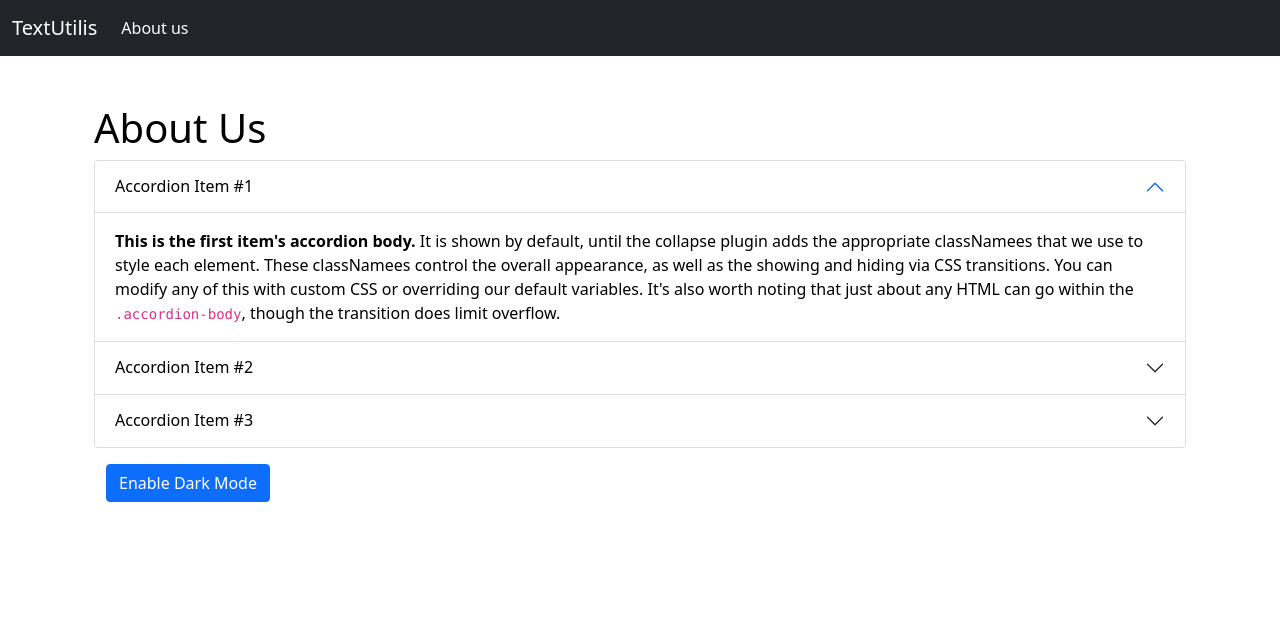
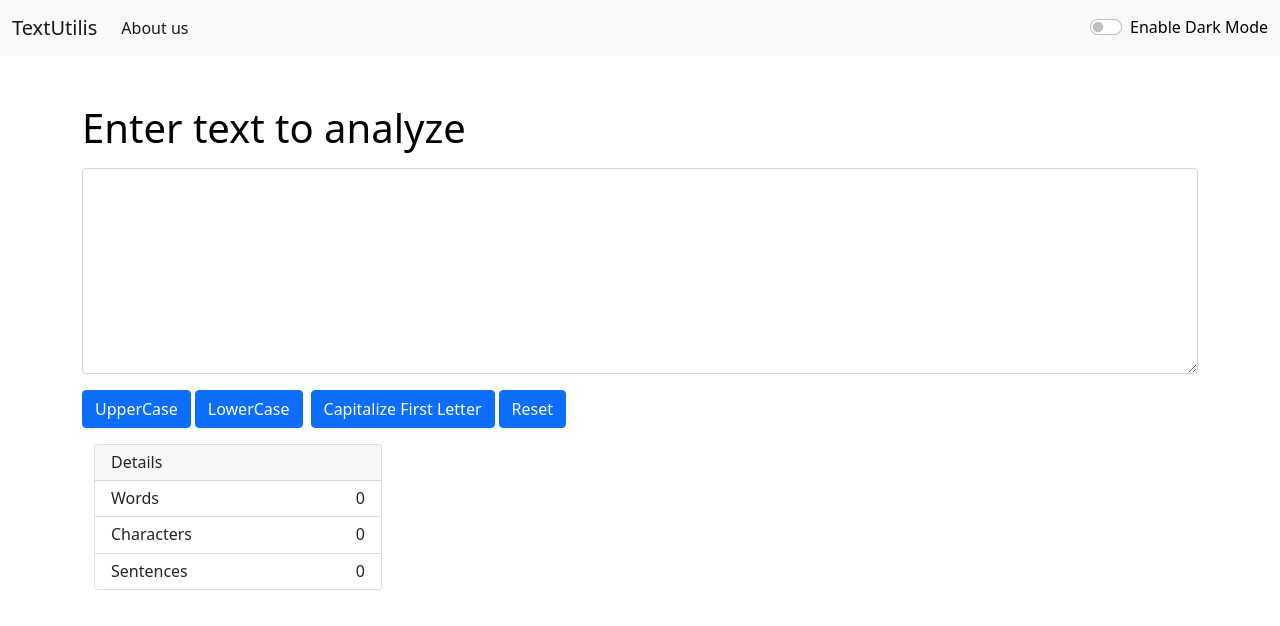
Before and after one commit to waleed677/TextUtilis-React-App, a React (Create React App) app: page / in a window 1280 px wide. Shown: the top 626 px of the page. Built offline with nearby package versions, Linux system fonts and the light colour scheme.

Commit message:
improve the text utilis

```diff
--- a/src/App.js
+++ b/src/App.js
@@ -3,14 +3,47 @@ import "./App.css";
 import Navbar from "./components/Navbar";
 import TextForm from "./components/TextForm";
 import About from "./components/About";
+import React, { useState } from "react";
+import Alert from "./components/Alert";
 
 function App() {
+  const [mode, setMode] = useState("light");
+  const [alert, setAlert] = useState(null);
+
+  const showAlert = (message, type) => {
+    setAlert({
+      message: message,
+      type: type,
+    });
+
+    setTimeout(() => {
+      setAlert(null);
+    }, 1500);
+  };
+
+  const toggleModeSet = () => {
+    if (mode === "light") {
+      setMode("dark");
+      document.body.style.backgroundColor = "#000";
+      showAlert("Dark mode enabled", "success");
+    } else {
+      setMode("light");
+      document.body.style.backgroundColor = "#fff";
+      showAlert("Light mode enabled", "success");
+    }
+  };
   return (
     <>
-      <Navbar title="TextUtilis" aboutText="About us" />
+      <Navbar
+        title="TextUtilis"
+        aboutText="About us"
+        mode={mode}
+        toggleMode={toggleModeSet}
+      />
+      <Alert content={alert} />
       <div className="container my-5">
-        {/* <TextForm heading="Enter text to analyze" /> */}
-        <About />
+        <TextForm heading="Enter text to analyze" mode={mode} />
+        {/* <About /> */}
       </div>
     </>
   );
--- /dev/null
+++ b/src/components/Alert.js
@@ -0,0 +1,11 @@
+import React from "react";
+
+export default function Alert(props) {
+  return (
+    props.content && (
+      <div className={`alert alert-${props.content.type}`} role="alert">
+        {props.content.message}
+      </div>
+    )
+  );
+}
--- a/src/components/Navbar.js
+++ b/src/components/Navbar.js
@@ -4,7 +4,9 @@ import PropTypes from "prop-types";
 export default function Navbar(props) {
   return (
     <>
-      <nav className="navbar navbar-expand-lg navbar-dark bg-dark">
+      <nav
+        className={`navbar navbar-expand-lg navbar-${props.mode} bg-${props.mode}`}
+      >
         <div className="container-fluid">
           <a className="navbar-brand" href="/">
             {props.title}
@@ -29,6 +31,22 @@ export default function Navbar(props) {
               </li>
             </ul>
           </div>
+          <div className="form-check form-switch">
+            <input
+              className="form-check-input"
+              type="checkbox"
+              role="switch"
+              id="flexSwitchCheckDefault"
+              onClick={props.toggleMode}
+            />
+            <label
+              className="form-check-label"
+              htmlFor="flexSwitchCheckDefault"
+              style={{ color: props.mode === "dark" ? "#fff" : " #000" }}
+            >
+              Enable Dark Mode
+            </label>
+          </div>
         </div>
       </nav>
     </>
--- a/src/components/TextForm.js
+++ b/src/components/TextForm.js
@@ -31,13 +31,19 @@ export default function TextForm(props) {
     <>
       <div className="mb-3">
         <label className="form-label">
-          <h1>{props.heading}</h1>
+          <h1 style={{ color: props.mode === "dark" ? "#fff" : "#000" }}>
+            {props.heading}
+          </h1>
         </label>
         <textarea
           className="form-control"
           id="textBox"
           rows="8"
           value={text}
+          style={{
+            backgroundColor: props.mode === "dark" ? "#000" : "#fff",
+            color: props.mode === "dark" ? "#fff" : "#000",
+          }}
           onChange={handleChange}
         ></textarea>
         <button className="btn btn-primary mt-3" onClick={handleUpClick}>
```
